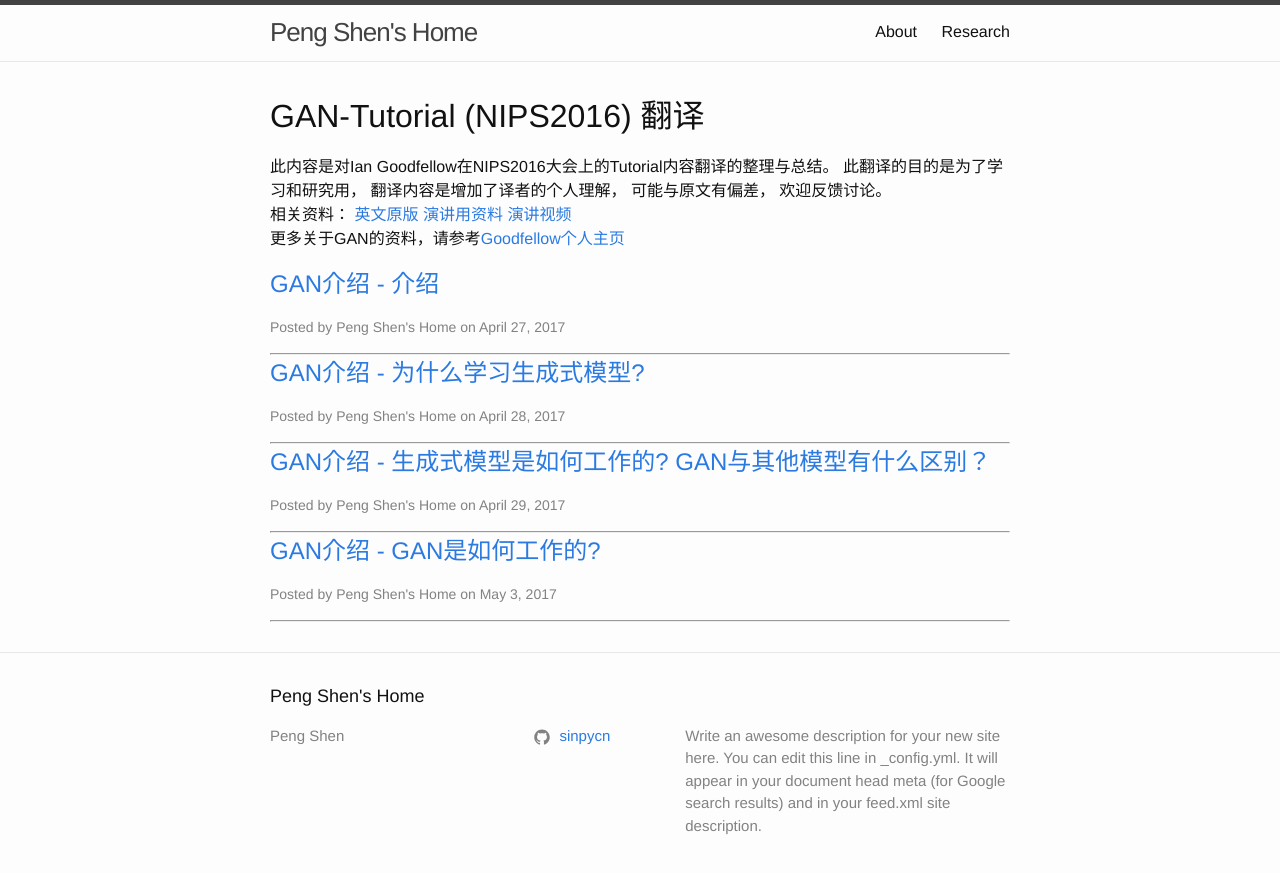
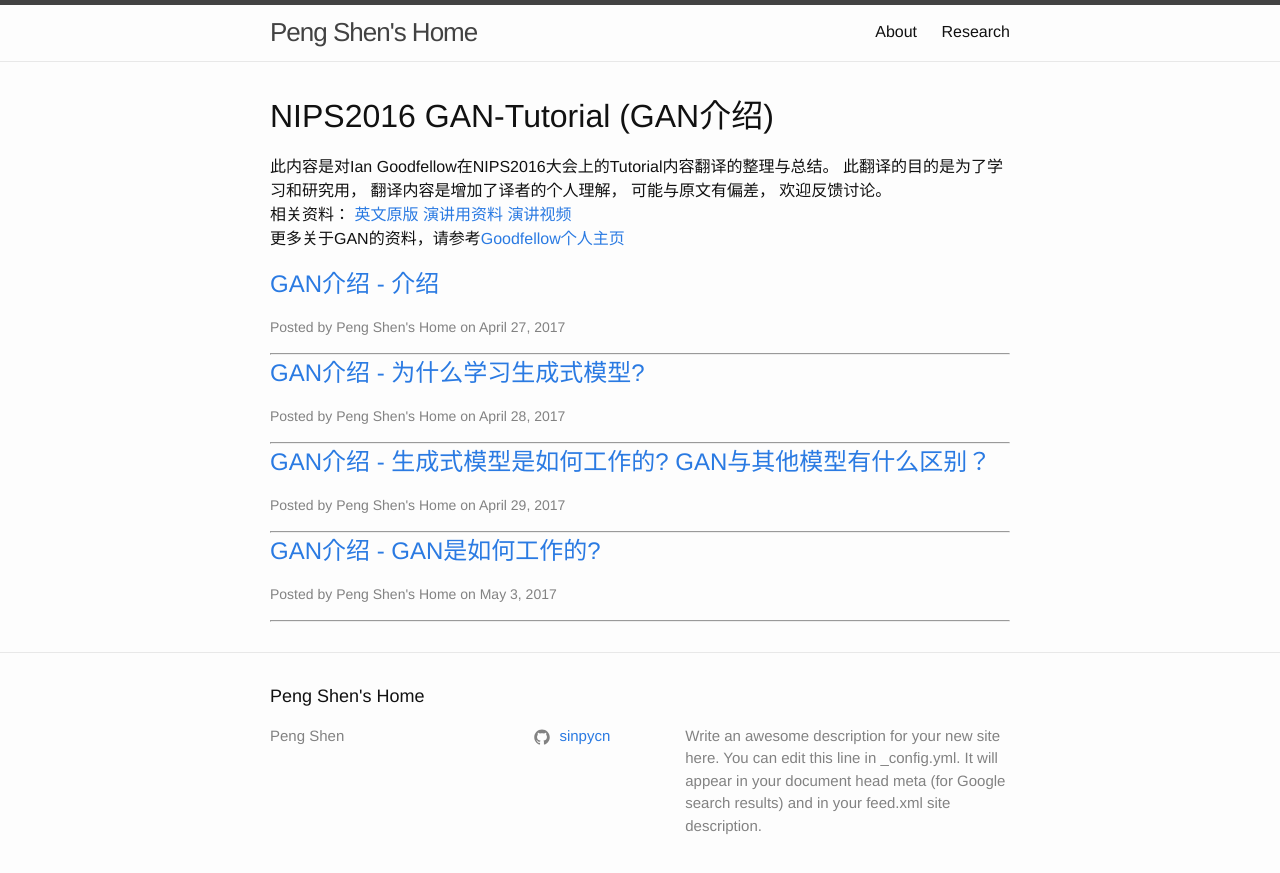
Before and after one commit to sinpycn/sinpycn.github.io, a Jekyll site: the page built from category/gan-tutorial.html, in a window 1280 px wide. Shown: the top 873 px of the page. Built offline with Jekyll 4.4.1, drawn with Linux system fonts in a browser that asks for light colours.

Commit message:
Update gan-tutorial.html

```diff
--- a/category/gan-tutorial.html
+++ b/category/gan-tutorial.html
@@ -1,6 +1,6 @@
 ---
 layout: topic
-title: GAN-Tutorial (NIPS2016) 翻译
+title: NIPS2016 GAN-Tutorial (GAN介绍)
 category: gan-tutorial
 ---
 
```
